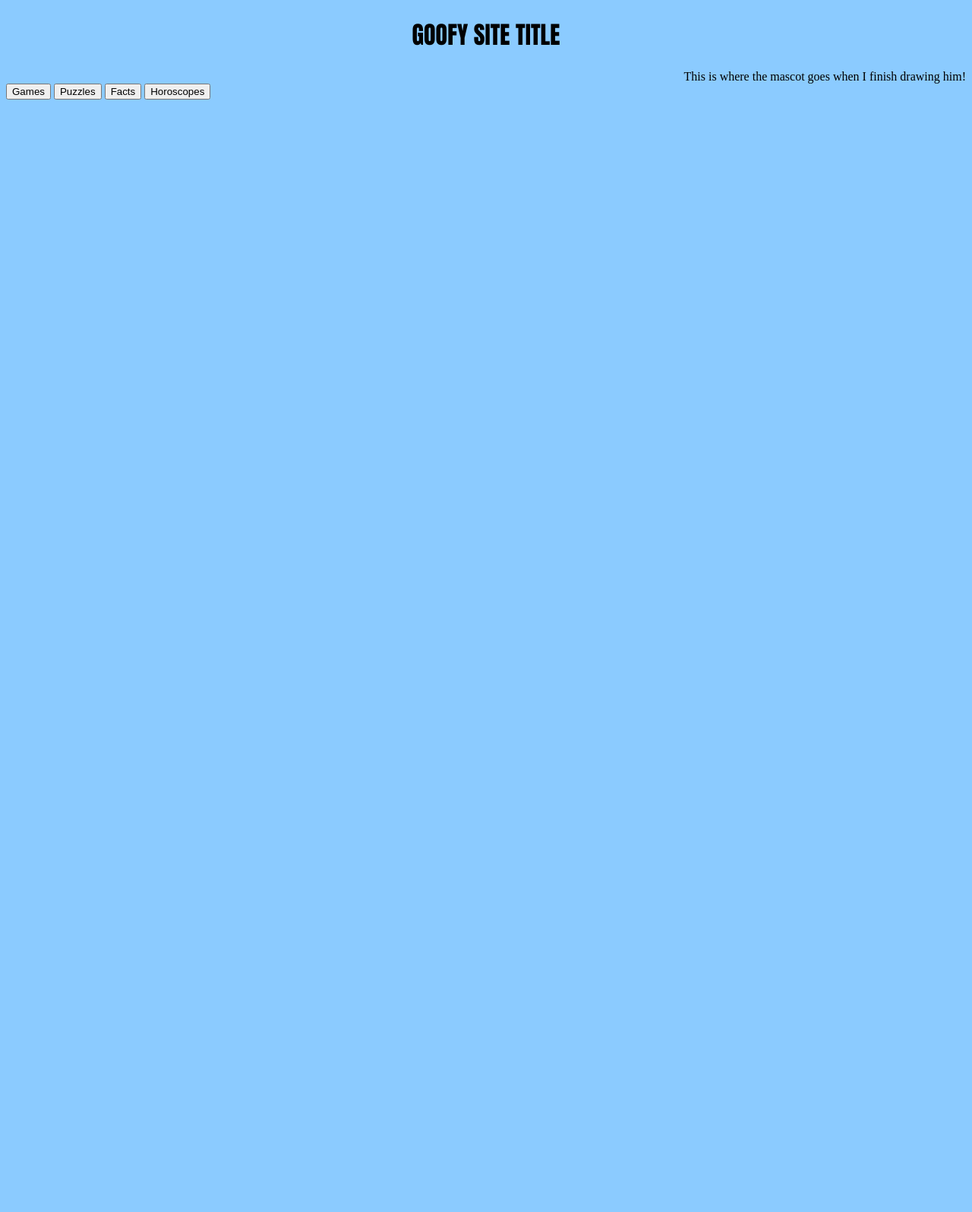
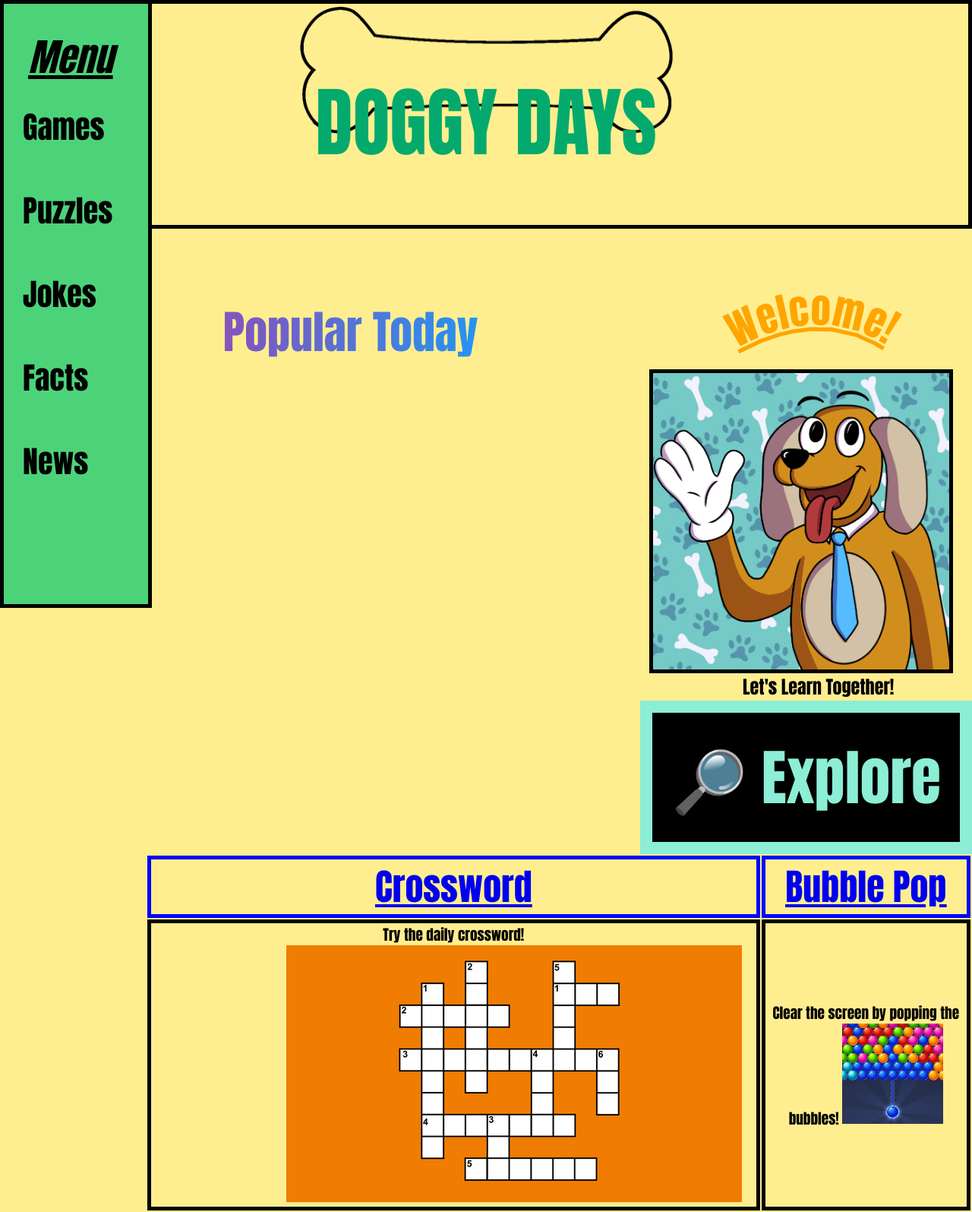
Before and after one commit to SKissings/Project-1, a plain HTML site: page index.html in a window 1280 px wide. Shown: the whole page at 76% size. Before the commit the page ends 800 px from the top, so only its background shows below. Drawn offline with Linux system fonts and the light colour scheme.

Commit message:
This is so broken :(

```diff
--- a/CSS/style.css
+++ b/CSS/style.css
@@ -1,22 +1,151 @@
-h1 {
+* {
+  box-sizing: border-box;
+  margin: 0;
+  padding: 0;
   font-family: Impact, Haettenschweiler, 'Arial Narrow Bold', sans-serif;
-    font-size: 80px;
+}
+.name {
   text-align: center;
+  font-size: 100px;
+  background-image: url("MEDIA/Images/Bone.png");
+  padding-top: 80px;
+  padding-bottom: 60px;
+  background: rgb(255, 238, 143);
+  border: 5px solid black;
+  color: #04AA6D;
+
 
 }
-div {
-    width: 300px;
-    border: 15px solid green;
-    padding: 50px;
-    margin: 20px;
+/*side nav menu*/
+nav {
+  margin: 0;
+  padding: 0;
+  width: 200px;
+  background-color: #4cd379;
+  position: fixed;
+  top: 0;
+  height: 100%;
+  overflow: clip;
+  border: 5px solid ;
 }
-  .games {
-    float: left;
-    border-color: green;
+.menu {
+  color: black;
+  font-size: 50px;
+  font-weight: bold;
+  font-style: oblique;
+  padding: 0 2rem;
+  margin-top: 2rem;
+  text-decoration: underline;
 }
-  .puzzles {
-    float: left;
+/*side nav links*/
+nav a {
+  display: block;
+  color: black;
+  padding: 25px;
+  text-decoration: none;
+  font-size: 40px;
+
 }
-  h2 {
-    text-align: right;
+
+/* Active/current link */
+nav a.active {
+  background-color: #04AA6D;
+  color: white;
 }
+
+/* Links on mouse-over */
+nav a:hover:not(.active) {
+  background-color: #555;
+  color: white;
+}
+
+div.content {
+  margin-left: 200px;
+  padding: 1px 16px;
+  height: 1000px;
+}
+.welcome {
+  background: white;
+  text-align: center;
+  background-color: rgb(255, 238, 143);
+  padding-top: 50px;
+  float: right;
+}
+
+.welcome-container {
+  text-align: center;
+  margin-top: 25px;
+}
+
+.welcome-center h1 {
+  font-size: 3rem;
+}
+
+.welcome-center p {
+  margin-left: 2rem;
+  font-size: 1.5rem;
+  line-height: 1.5;
+
+}
+
+button {
+  font-size: 5rem;
+  border: solid;
+  border-width: 1rem;
+  color: rgb(140, 238, 213);
+  background-color: black;
+  cursor: pointer;
+  margin-left: auto;
+  margin-right: auto;
+  padding: 25px 25px;
+
+}
+.mascot {
+  width: 25rem;
+  margin-right: 25px;
+  float: right;
+  border: 5px solid black;
+}
+.pop {
+  text-align: center;
+  background-color: rgb(255, 238, 143);
+}
+.pop-title {
+  font-size: 60px;
+  padding: 90px 80px;
+  text-decoration: underline;
+  background: linear-gradient(to right, #ef5350, #7e57c2, #2196f3, #f9a825, #ff5722);
+  -webkit-background-clip: text;
+  -webkit-text-fill-color: transparent;
+}
+.under {
+  text-decoration: underline;
+  font-size: 40px;
+  color: blue;
+}
+th, td {
+
+  font-size: larger;
+  border: 5px solid ;
+}
+.table {
+  margin-left: 12rem;
+  margin-right: auto;
+}
+#curve{
+ fill: transparent;
+
+}
+.text {
+  margin-top: 0px;
+  margin-bottom: 10px;
+  font-size: 3.3rem;
+  fill: orange;
+  text-decoration: wavy underline ;
+}
+.gamephotos {
+  background-color: rgb(255, 238, 143);
+}
+.cross {
+  margin-left: 10rem;
+}
--- a/index.html
+++ b/index.html
@@ -1,21 +1,65 @@
 <!DOCTYPE html>
 <html lang="en">
 <head>
-    <meta charset="UTF-8">
-    <meta name="viewport" content="width=device-width, initial-scale=1.0">
-    <title><b>Kids Site</b></title>
+   <meta charset="UTF-8">
+   <meta name="viewport" content="width=device-width, initial-scale=1.0">
+   <title>Document</title>
+  <link rel="stylesheet" href="CSS/style.css">
 </head>
-<body style="background-color: rgb(139, 203, 255);">
+<body>
+   <div class="title">
+      <h1 class="name" style="background-image: url(MEDIA/Images/Bone.png); background-repeat: no-repeat; background-size: 40%; background-position-x: center;">DOGGY DAYS</h1>
+   </div>
+   <nav>
+      <div class="menu">Menu</div>
+      <div class="nav-items">
+         <a href="/">Games</a>
+         <a href="/">Puzzles</a>
+         <a href="/">Jokes</a>
+         <a href="/">Facts</a>
+         <a href="/">News</a>
+      </div>
+   </nav>
+   <section class="welcome">
+      <div class="curved-welc">
+         <svg width="260" height="130" >
+            <path id="curve" d="M 0 130 C 10 130, 140 10, 270 130" ></path>
+            <text class="text" text-anchor="middle">
+               <textPath class="text_path" href="#curve" startOffset="50%">Welcome!</textPath>
+            </text>
+         </svg>
+      </div>
+      <div>
+         <img src="MEDIA/Images/john.png" alt="mascot-image" class="mascot"></img>
+      </div>
+      <div class="welcome-container">
+         <div class="welcome-center">
+            <p>
+               Let's Learn Together!</p>
+            <button>&#128270 Explore</button>
+         </div>
+      </div>
+   </section>
+   <section class="pop">
+      <div>
+         <h2 class="pop-title">Popular Today</h2>
+         <table class="table">
+            <tr class="under">
+               <th><a href="/">Crossword</a></th>
 
-    <h1 style="text-align: center;font-family: Impact, Haettenschweiler, 'Arial Narrow Bold', sans-serif;">GOOFY SITE TITLE</h1>
-    <div>
-   <aside style="text-align: right;">This is where the mascot goes when I finish drawing him!</aside>
-<nav>
-   <button class="games">Games</button>
-   <button class="puzzles">Puzzles</button>
-   <button class="facts">Facts</button>
-   <button class="horo">Horoscopes</button>
-</nav>
-   </div>
+               <th><a href="/">Bubble Pop</a></th>
+          </tr>
+            <tr>
+               <th>Try the daily crossword!
+                  <img src="MEDIA/Images/crossword_522495_dtim67.gif" alt="crossword puzzle gif" class="cross" >
+               </th>
+               <th>Clear the screen by popping the bubbles!
+                  <img src="MEDIA/Images/bubblepop.png" alt="bubblepop game" class="popgame" style="width: 50%;">
+               </th>
+          </tr>
+         </div>
+         </table>
+      </div>
+   </section>
 </body>
 </html>
```
Also changed, not shown: MEDIA/Images/Bone.png (added), MEDIA/Images/Placeholder.png (added), MEDIA/Images/bubblepop.png (added), MEDIA/Images/crossword_522495_dtim67.gif (added), MEDIA/Images/john.png (added). Lines whose indentation alone changed are shown as unchanged.
